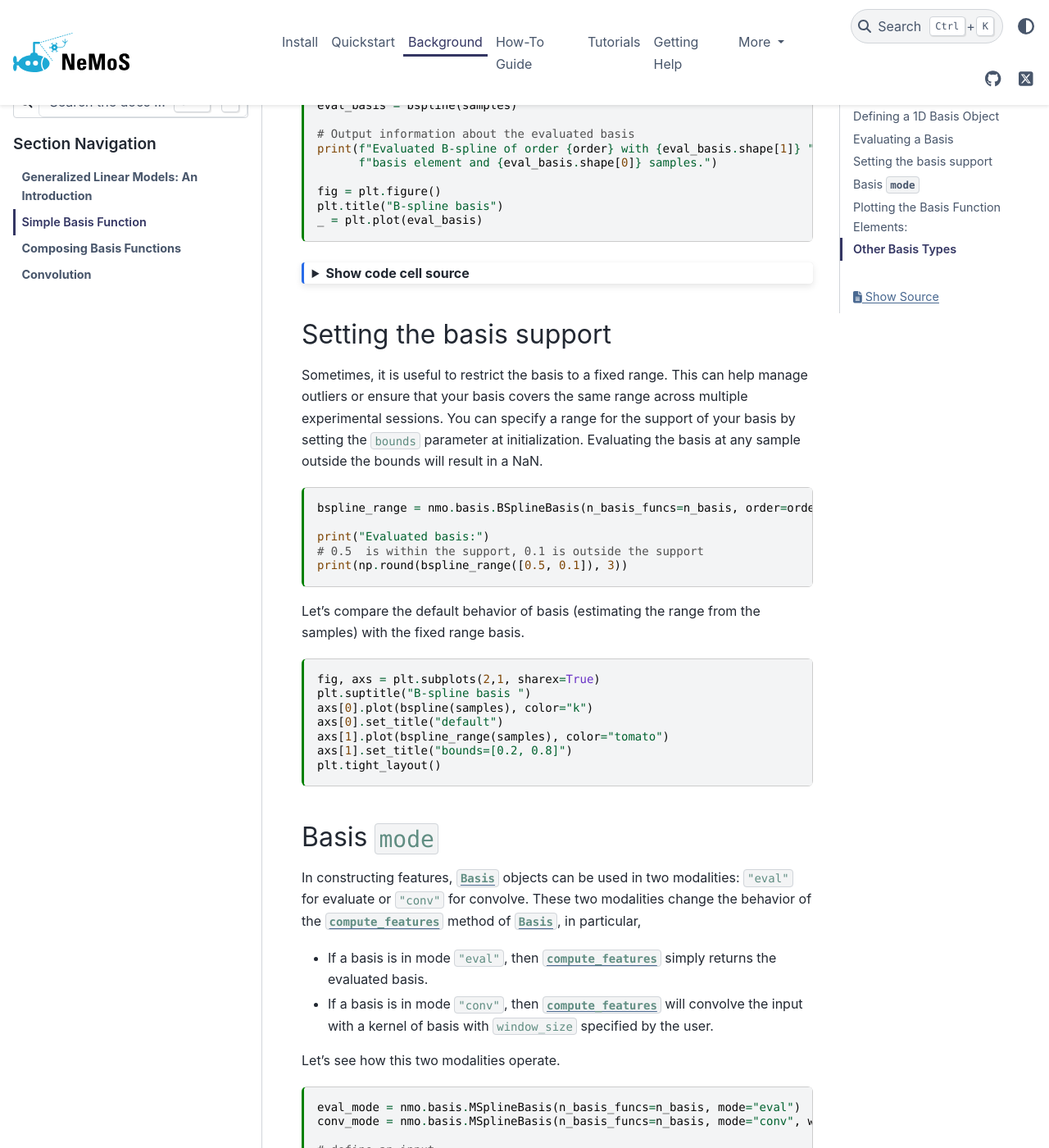
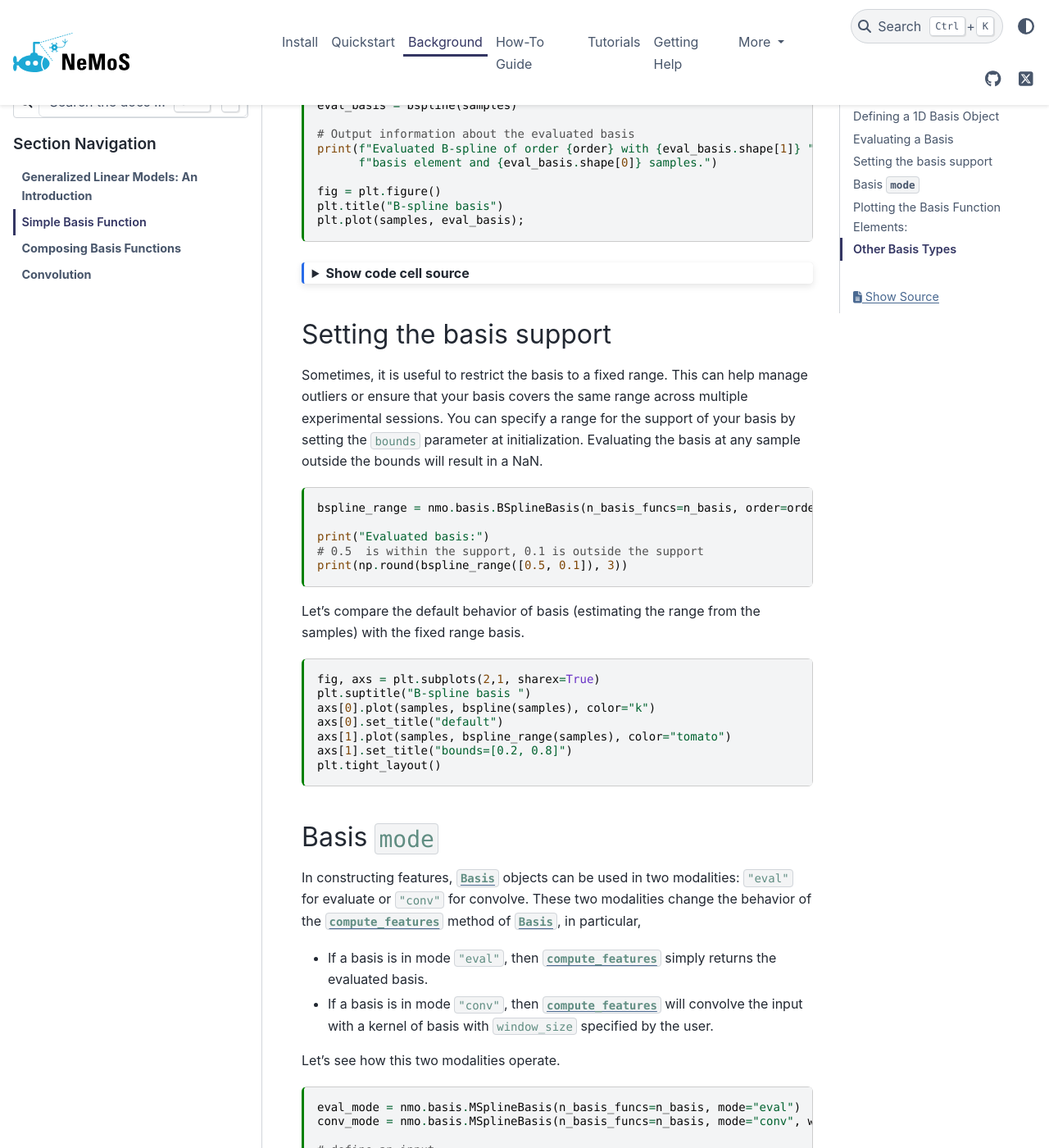
Before and after one commit to flatironinstitute/nemos, a Sphinx documentation site: the page built from docs/background/plot_01_1D_basis_function.md, in a window 1280 px wide and 1400 px high, scrolled down 978 px. Shown: the whole window at 82% size. Built offline with Sphinx 7.4.7 and the PyData theme 0.15.4, drawn with Linux system fonts in a browser that asks for light colours.

Commit message:
last fixes

````diff
--- a/docs/background/plot_01_1D_basis_function.md
+++ b/docs/background/plot_01_1D_basis_function.md
@@ -86,7 +86,7 @@
 
 fig = plt.figure()
 plt.title("B-spline basis")
-_ = plt.plot(eval_basis)
+plt.plot(samples, eval_basis);
 ```
 
 ```{code-cell} ipython3
@@ -133,9 +133,9 @@
 ```{code-cell} ipython3
 fig, axs = plt.subplots(2,1, sharex=True)
 plt.suptitle("B-spline basis ")
-axs[0].plot(bspline(samples), color="k")
+axs[0].plot(samples, bspline(samples), color="k")
 axs[0].set_title("default")
-axs[1].plot(bspline_range(samples), color="tomato")
+axs[1].plot(samples, bspline_range(samples), color="tomato")
 axs[1].set_title("bounds=[0.2, 0.8]")
 plt.tight_layout()
 ```
````
Also changed, not shown: docs/how_to_guide/plot_05_sklearn_pipeline_cv_demo.md (+1 -1 lines), docs/tutorials/plot_01_current_injection.md (+1 -1 lines).
